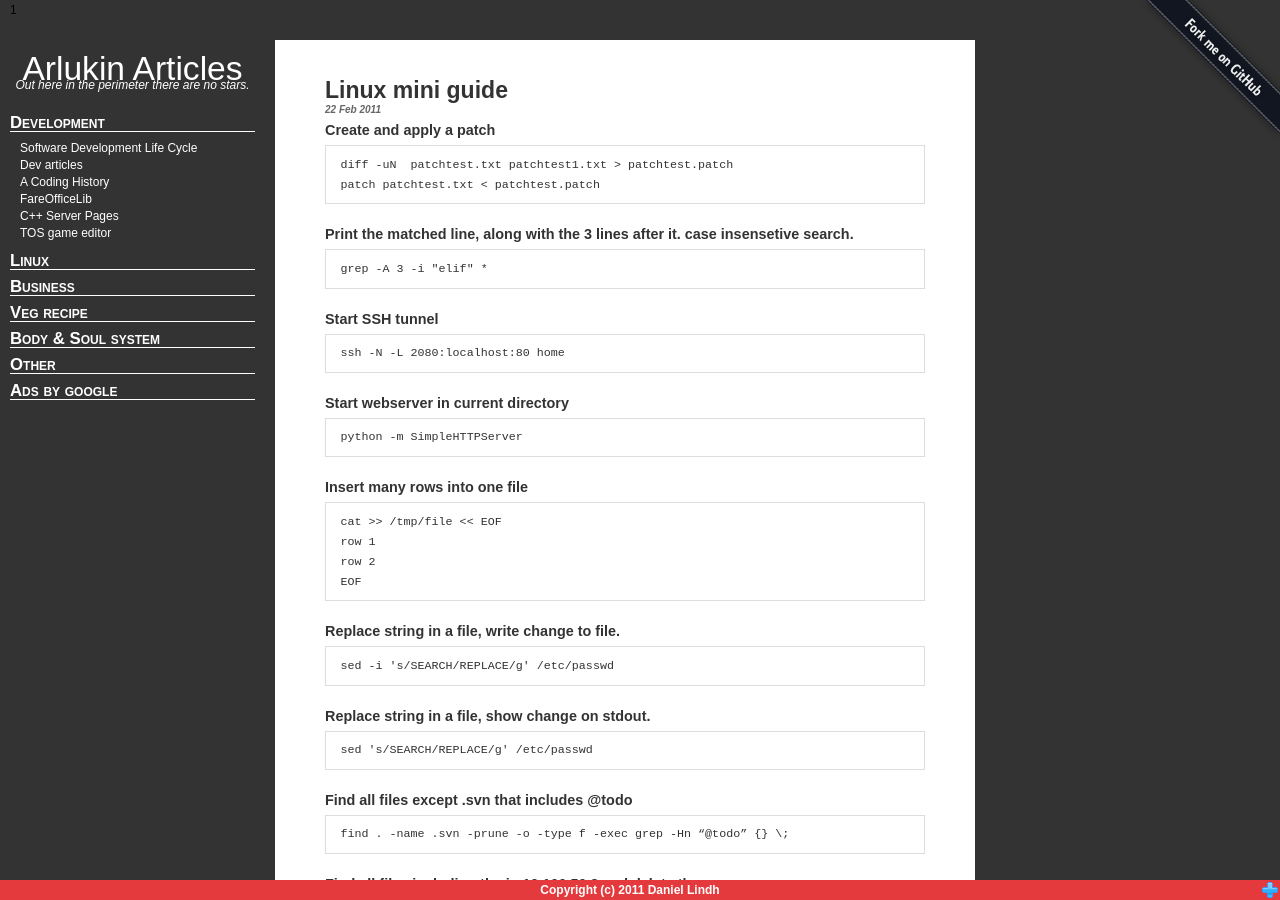
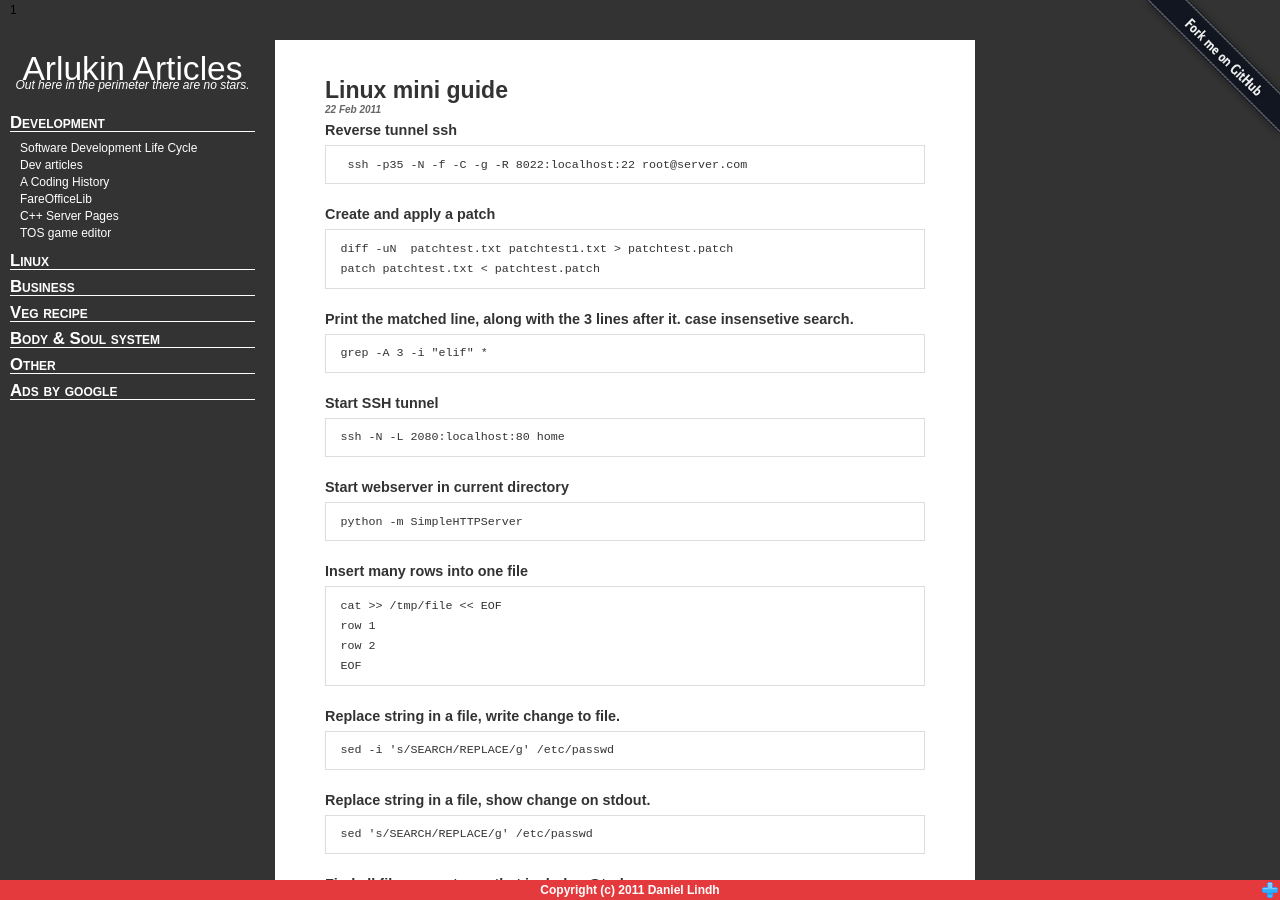
Before and after one commit to arlukin/arlukin.github.io, a Jekyll site: the page built from posts/linux/_posts/2011-02-22-linux-mini-guide.md, in a window 1280 px wide and 900 px high. Built offline with Jekyll 4.4.1, drawn with Linux system fonts in a browser that asks for light colours; Markdown is read by kramdown in place of the engine named in the settings; comment, search, counter and statistics services are not loaded.

Commit message:
Added ssh reverse tunnel howto

```diff
--- a/posts/linux/_posts/2011-02-22-linux-mini-guide.md
+++ b/posts/linux/_posts/2011-02-22-linux-mini-guide.md
@@ -2,6 +2,10 @@
 layout: post
 title: Linux mini guide
 ---
+
+### Reverse tunnel ssh
+
+     ssh -p35 -N -f -C -g -R 8022:localhost:22 root@server.com
 
 ### Create and apply a patch
 
```
